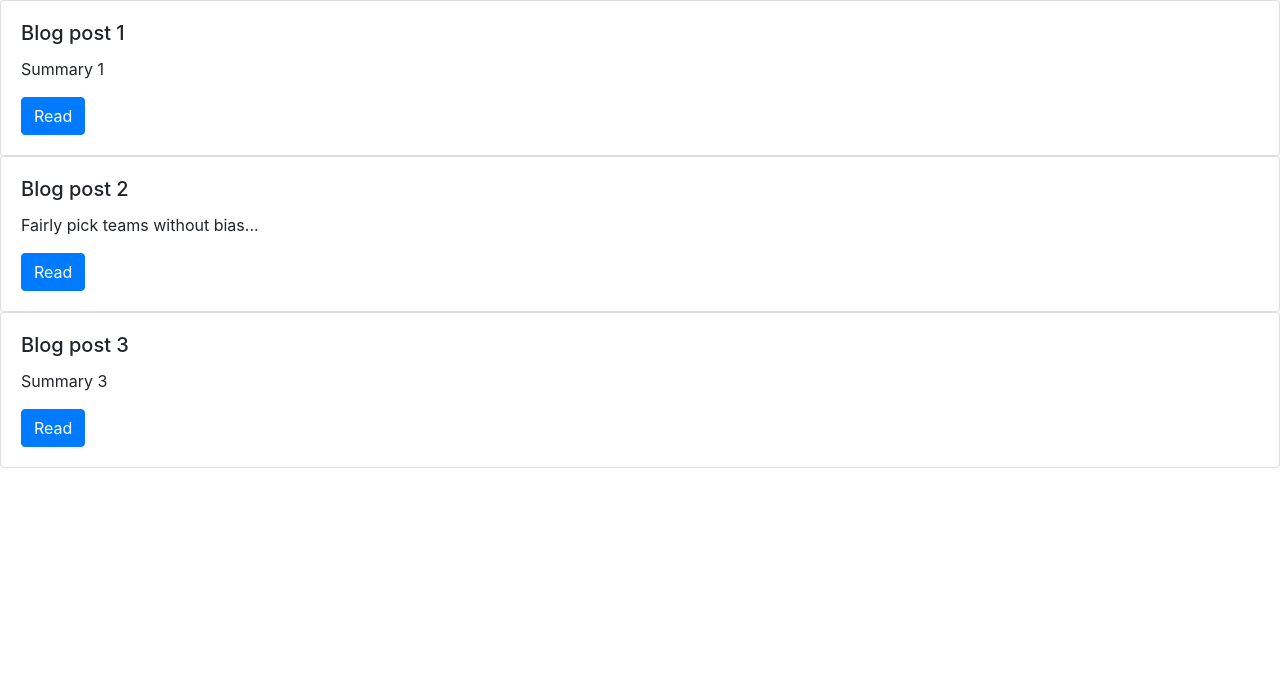
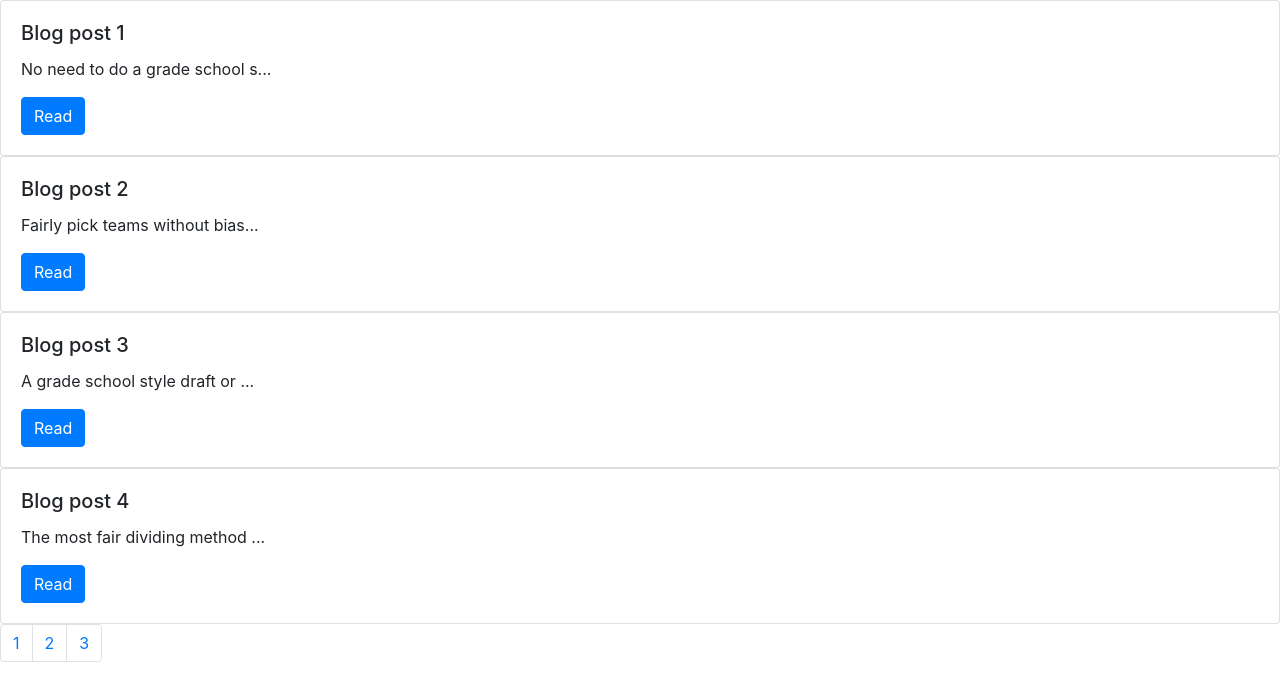
Before and after one commit to JayramNanoskar/AngularComponentsBasic, an Angular app in the folder components-in-depth/: page / in a window 1280 px wide. Shown: the top 700 px of the page. Built offline with nearby package versions, Linux system fonts and the light colour scheme.

Commit message:
emitting events from components

```diff
--- a/components-in-depth/src/app/app.module.ts
+++ b/components-in-depth/src/app/app.module.ts
@@ -5,13 +5,15 @@ import { AppComponent } from './app.component';
 import { BlogPostTileComponent } from './blog-post-tile/blog-post-tile.component';
 import { BlogListComponent } from './blog-list/blog-list.component';
 import { TruncatePipe } from './truncate.pipe';
+import { PaginatorComponent } from './paginator/paginator.component';
 
 @NgModule({
   declarations: [
     AppComponent,
     BlogPostTileComponent,
     BlogListComponent,
-    TruncatePipe //declared pipe as a component only
+    TruncatePipe, //declared pipe as a component only
+    PaginatorComponent
   ],
   imports: [
     BrowserModule
--- a/components-in-depth/src/app/blog-list/blog-list.component.html
+++ b/components-in-depth/src/app/blog-list/blog-list.component.html
@@ -1 +1,5 @@
-<app-blog-post-tile *ngFor="let post of blogPosts" [post]="post"></app-blog-post-tile> <!-- passing object to component -->
+<app-blog-post-tile *ngFor="let post of blogPosts[currentPage]" [post]="post"></app-blog-post-tile> <!-- passing object to component -->
+<app-paginator [numberOfPages]= "blogPosts.length" (pageNumberClick)="updatePage($event)"></app-paginator> <!-- listening to emitted event and calling updatePage() with emitted payload/data  as a parameter using special syntax -->
+<!-- Doing two way communication as from parent to the child and child to the parent" -->
+<!-- [numberOfPages]= "blogPosts.length" - send data from parent to the child -->
+<!-- (pageNumberClick)="updatePage($event)" - send control/event and along with event there is data being sent as well from child to the parent -->
--- a/components-in-depth/src/app/blog-list/blog-list.component.ts
+++ b/components-in-depth/src/app/blog-list/blog-list.component.ts
@@ -7,7 +7,9 @@ import { BlogPost } from '../blog-post';
   styleUrls: ['./blog-list.component.scss']
 })
 export class BlogListComponent implements OnInit {
-  blogPosts: BlogPost[] = [];
+  // blogPosts: BlogPost[] = [];
+  blogPosts: BlogPost[][]; //Array of array- here blogPosts is array of pages and each page is array of blog-posts i.e.[page][blog-post]
+  currentPage: number;
 
   //ideally constructor need to keep lightweight, used for dependency injection
   //other stuff should be in ngOnInit() not in constructor() like - regarding initializing instances and also making rest service calls
@@ -15,9 +17,34 @@ export class BlogListComponent implements OnInit {
   constructor() { }
 
   ngOnInit(): void { // one of angular lifecycle events marks by certain hooks(point)
-    this.blogPosts.push(new BlogPost("Blog post 1", "Summary 1"));
-    this.blogPosts.push(new BlogPost("Blog post 2", "Fairly pick teams without bias. No need to draw names out of a hat. No need to do a grade school style draft or put hours of thought into the most balanced teams. The most fair dividing method possible is random.Fairly pick teams without bias. No need to draw names out of a hat. No need to do a grade school style draft or put hours of thought into the most balanced teams. The most fair dividing method possible is random.Fairly pick teams without bias. No need to draw names out of a hat. No need to do a grade school style draft or put hours of thought into the most balanced teams. The most fair dividing method possible is random.Fairly pick teams without bias. No need to draw names out of a hat. No need to do a grade school style draft or put hours of thought into the most balanced teams. The most fair dividing method possible is random.Fairly pick teams without bias. No need to draw names out of a hat. No need to do a grade school style draft or put hours of thought into the most balanced teams. The most fair dividing method possible is random."));
-    this.blogPosts.push(new BlogPost("Blog post 3", "Summary 3"));
+    // this.blogPosts.push(new BlogPost("Blog post 1", "Summary 1"));
+    // this.blogPosts.push(new BlogPost("Blog post 2", "Fairly pick teams without bias. No need to draw names out of a hat. No need to do a grade school style draft or put hours of thought into the most balanced teams. The most fair dividing method possible is random.Fairly pick teams without bias. No need to draw names out of a hat. No need to do a grade school style draft or put hours of thought into the most balanced teams. The most fair dividing method possible is random.Fairly pick teams without bias. No need to draw names out of a hat. No need to do a grade school style draft or put hours of thought into the most balanced teams. The most fair dividing method possible is random.Fairly pick teams without bias. No need to draw names out of a hat. No need to do a grade school style draft or put hours of thought into the most balanced teams. The most fair dividing method possible is random.Fairly pick teams without bias. No need to draw names out of a hat. No need to do a grade school style draft or put hours of thought into the most balanced teams. The most fair dividing method possible is random."));
+    // this.blogPosts.push(new BlogPost("Blog post 3", "Summary 3"));
+    this.currentPage = 0;
+    this.blogPosts = [
+      [
+        {title: "Blog post 1", summary: "No need to do a grade school style draft or put hours of thought into the most balanced teams. The most fair dividing method possible is random."},
+        {title: "Blog post 2", summary: "Fairly pick teams without bias. No need to draw names out of a hat. No need to do a grade school style draft or put hours of thought into the most balanced teams. The most fair dividing method possible is random."},
+        {title: "Blog post 3", summary: "A grade school style draft or put hours of thought into the most balanced teams. The most fair dividing method possible is random."},
+        {title: "Blog post 4", summary: "The most fair dividing method possible is random.Fairly pick teams without bias. No need to draw names out of a hat. No need to do a grade school style draft or put hours of thought into the most balanced teams. The most fair dividing method possible is random.Fairly pick teams without bias. No need to draw names out of a hat. The most fair dividing method possible is random.Fairly pick teams without bias. No need to draw names out of a hat. No need to do a grade school style draft or put hours of thought into the most balanced teams. The most fair dividing method possible is random.Fairly pick teams without bias. No need to draw names out of a hat. No need to do a grade school style draft or put hours of thought into the most balanced teams. The most fair dividing method possible is random."}
+      ],
+      [
+        {title: "Blog post 5", summary: "Fairly pick teams without bias. No need to draw names out of a hat. No need to do a grade school style draft or put hours of thought into the most balanced teams. The most fair dividing method possible is random."},
+        {title: "Blog post 6", summary: "No need to do a grade school style draft or put hours of thought into the most balanced teams. The most fair dividing method possible is random."},
+        {title: "Blog post 7", summary: "The most fair dividing method possible is random.Fairly pick teams without bias. No need to draw names out of a hat. No need to do a grade school style draft or put hours of thought into the most balanced teams. The most fair dividing method possible is random.Fairly pick teams without bias. No need to draw names out of a hat."},
+        {title: "Blog post 8", summary: "No need to do a grade school style draft or put hours of thought into the most balanced teams. The most fair dividing method possible is random."}
+      ],
+      [
+        {title: "Blog post 9", summary: "No need to do a grade school style draft or put hours of thought into the most balanced teams. The most fair dividing method possible is random."},
+        {title: "Blog post 10", summary: "Fairly pick teams without bias. No need to draw names out of a hat. No need to do a grade school style draft or put hours of thought into the most balanced teams. The most fair dividing method possible is random."},
+        {title: "Blog post 11", summary: "No need to do a grade school style draft or put hours of thought into the most balanced teams. The most fair dividing method possible is random."}
+      ]
+    ];
+  }
+
+  updatePage(newPage){
+    console.log("event emitted");
+    this.currentPage = newPage;
   }
 
 }
--- /dev/null
+++ b/components-in-depth/src/app/paginator/paginator.component.html
@@ -0,0 +1,3 @@
+<ul class="pagination">
+    <li class="page-item"  *ngFor="let page of pages; index as i" (click)="pageNumberClicked(i)"><a class="page-link" href="#">{{ i+1 }}</a></li><!-- using index with ngFor directive -->
+</ul>
--- /dev/null
+++ b/components-in-depth/src/app/paginator/paginator.component.ts
@@ -0,0 +1,28 @@
+import { Component, EventEmitter, Input, OnInit, Output } from '@angular/core';
+
+@Component({
+  selector: 'app-paginator',
+  templateUrl: './paginator.component.html',
+  styleUrls: ['./paginator.component.scss']
+})
+export class PaginatorComponent implements OnInit {
+  @Input() numberOfPages: number;
+  pages: number[];
+  @Output() pageNumberClick: EventEmitter<number> = new EventEmitter<number>();
+  //Every angular component can emmit an output, which is always an event
+  //EventEmitter requires generic type of which event need to be emitted
+  //new EventEmitter<number>() - creating an instance of event emitter
+
+  constructor() { }
+
+  ngOnInit(): void {
+    this.pages = new Array(this.numberOfPages); //create an array of the specified size with each element set to undefined.
+  }
+
+  pageNumberClicked(pageNumber){
+    this.pageNumberClick.emit(pageNumber); //will let the parent know which page number has been clicked
+    //makes this paginator component truly reusable, it's not worried about what parent is doing, it is just emitting an event when page number get clicked
+    //parent components need to listen this emitted event
+  }
+
+}
```
Also changed, not shown: components-in-depth/src/app/paginator/paginator.component.scss (added), 1 other file (tests, documents, lock files or other folders).
